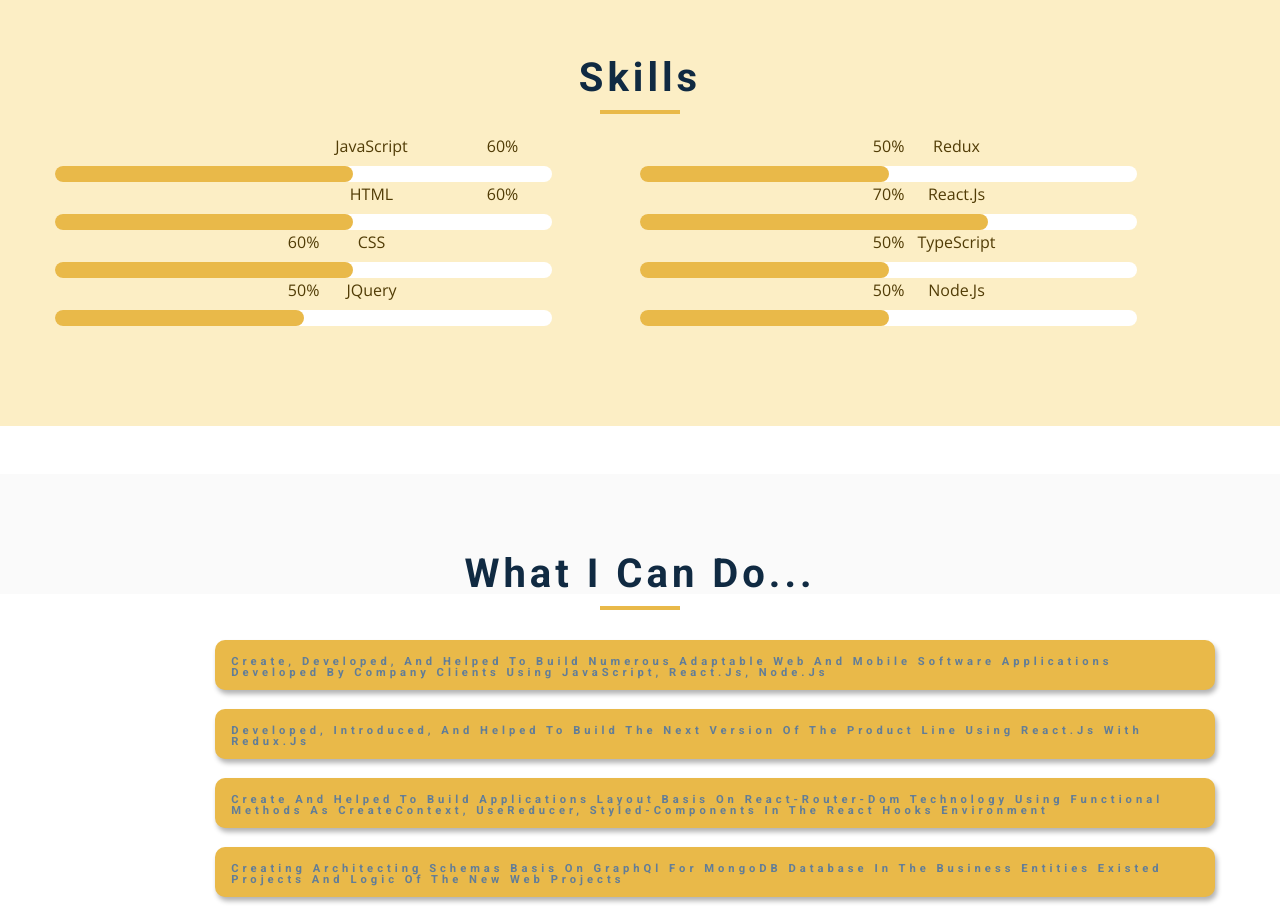
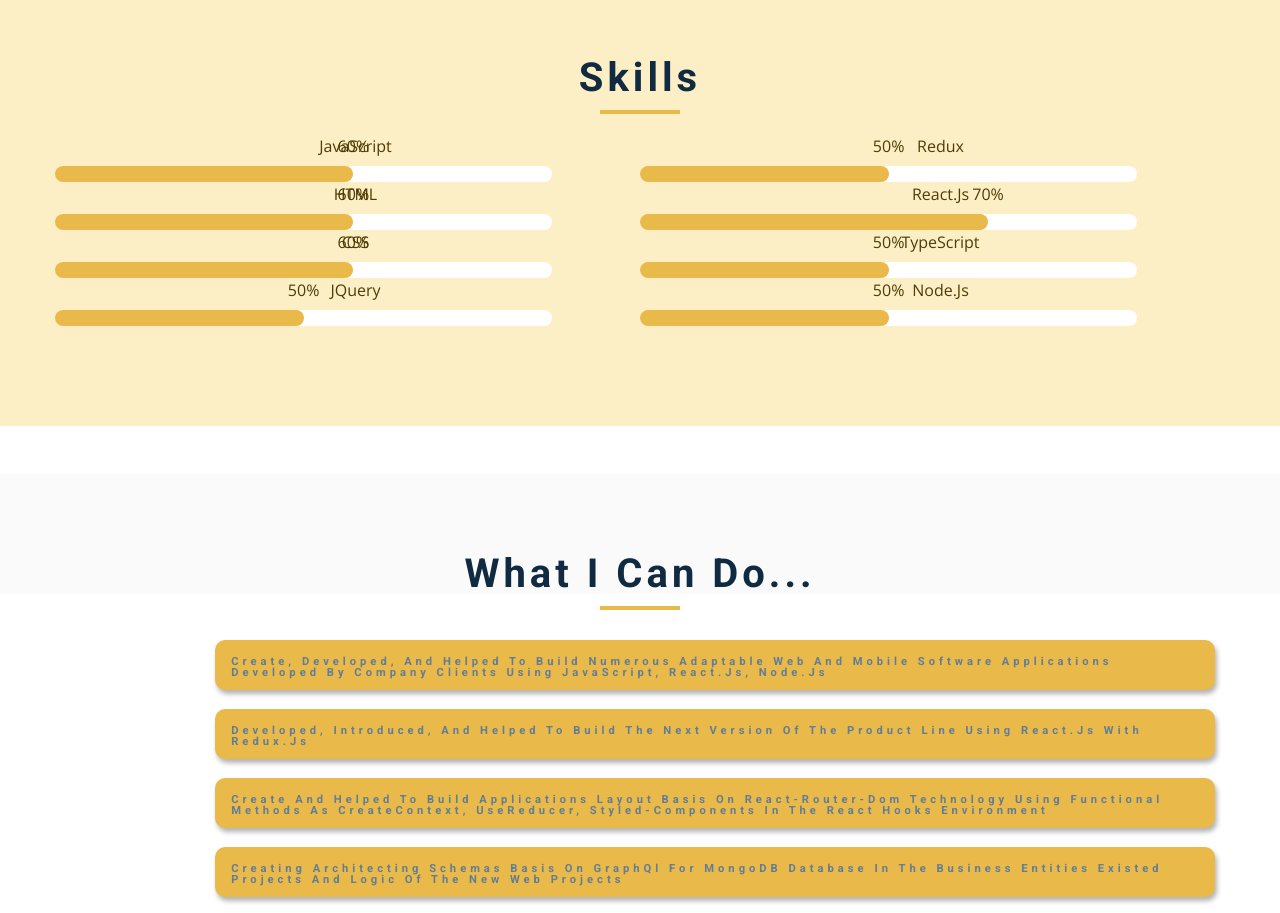
Before and after one commit to Serge-boro/Serhii_Borodin_portfolio, a website: page index.html in a window 1280 px wide. Shown: the part 3760-4673 px from the top of the page. Drawn offline with nearby package versions, Linux system fonts and the light colour scheme.

Commit message:
add info

```diff
--- a/css/styles.css
+++ b/css/styles.css
@@ -794,10 +794,13 @@ Skills
   margin-right: 3rem;
 }
 .skills-center-name {
-  margin-left: 3rem;
+  margin-left: 1rem;
 }
 .skill-text-60 {
-  left: 90%;
+  left: 60%;
+}
+.skill-text-70 {
+  left: 70%;
 }
 /*
 ===============
--- a/index.html
+++ b/index.html
@@ -398,7 +398,7 @@
       <div class="section-center skills-center">
         <article>
           <!-- single skill -->
-          <p class="skills-center-name skill-text-60">JavaScript</p>
+          <p class="skills-center-name">JavaScript</p>
           <div class="skill-container">
             <div class="skill-value value-60"></div>
             <p class="skill-text skill-text-60">60%</p>
@@ -415,7 +415,7 @@
           <p class="skills-center-name">CSS</p>
           <div class="skill-container">
             <div class="skill-value value-60"></div>
-            <p class="skill-text skill-text-50">60%</p>
+            <p class="skill-text skill-text-60">60%</p>
           </div>
           <!-- end single skill -->
              <!-- single skill -->
@@ -438,7 +438,7 @@
           <p class="skills-center-name">React.js</p>
           <div class="skill-container">
             <div class="skill-value value-70"></div>
-            <p class="skill-text skill-text-50">70%</p>
+            <p class="skill-text skill-text-70">70%</p>
           </div>
           <!-- end single skill -->
           <!-- single skill -->
```
